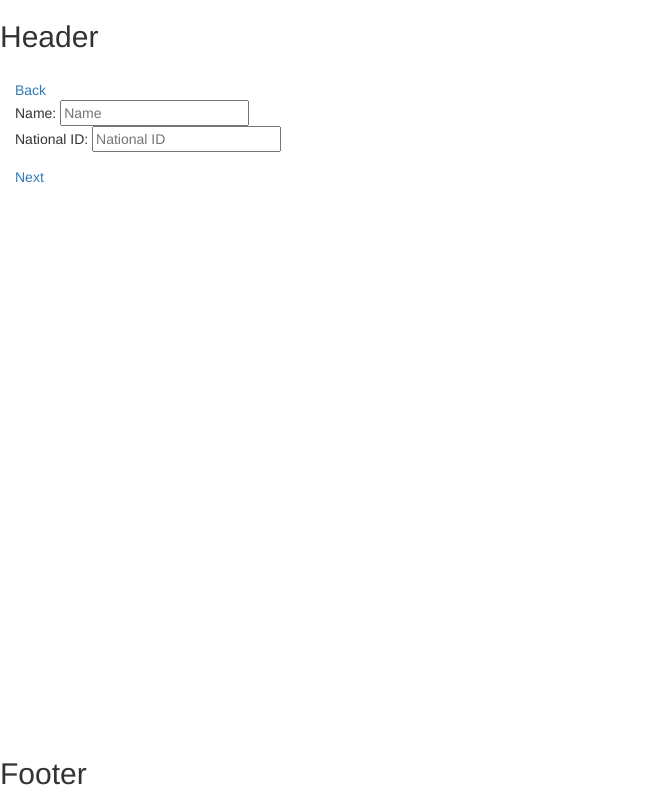
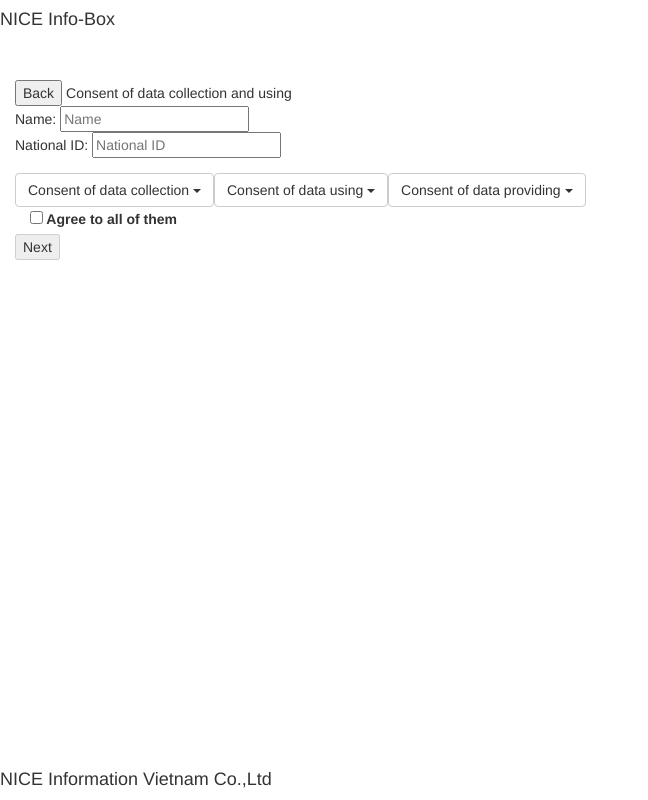
Before and after one commit to anhthuan1205/mobileweb, an Angular app in the folder mobileweb-FE/: page /bank-usage-agreement in a window 1280 px wide. Shown: the whole page, without its empty margins (0-648 px from the left). Built offline with nearby package versions, Linux system fonts and the light colour scheme; no server answers.

Commit message:
fix route button

```diff
--- a/mobileweb-FE/src/app/app.component.html
+++ b/mobileweb-FE/src/app/app.component.html
@@ -1,4 +1,4 @@
-<h2 id="header">Header</h2>
+<h4 id="header">NICE Info-Box</h4>
 <div class="col-md-8 router">
   <router-outlet></router-outlet>
-</div><h2 id="footer">Footer</h2>
+</div><h4 id="footer">NICE Information Vietnam Co.,Ltd</h4>
--- a/mobileweb-FE/src/app/bank-usage-agreement/bank-usage-agreement.component.html
+++ b/mobileweb-FE/src/app/bank-usage-agreement/bank-usage-agreement.component.html
@@ -1,6 +1,30 @@
-<a routerLink="/share-information">Back</a>
+<button routerLink="/share-information">Back</button> Consent of data collection and using
 <app-information></app-information>
-<p>{{ usageAgreement?.information_collection }}</p>
-<p>{{ usageAgreement?.information_share }}</p>
-<p>{{ usageAgreement?.information_usage }}</p>
-<a routerLink="/login-cic">Next</a>
+<div class="btn-group">
+  <button type="button" class="btn btn-default dropdown-toggle" data-toggle="dropdown">
+    Consent of data collection <span class="caret"></span>
+  </button>
+  <ul class="dropdown-menu" role="menu">
+    <li><p>{{ usageAgreement?.information_collection }}</p></li>
+  </ul>
+</div>
+<div class="btn-group">
+  <button type="button" class="btn btn-default dropdown-toggle" data-toggle="dropdown">
+    Consent of data using <span class="caret"></span>
+  </button>
+  <ul class="dropdown-menu" role="menu">
+    <li><p>{{ usageAgreement?.information_share }}</p></li>
+  </ul>
+</div>
+<div class="btn-group">
+  <button type="button" class="btn btn-default dropdown-toggle" data-toggle="dropdown">
+    Consent of data providing <span class="caret"></span>
+  </button>
+  <ul class="dropdown-menu" role="menu">
+    <li><p>{{ usageAgreement?.information_usage }}</p></li>
+  </ul>
+</div><br/>
+<label class="container">
+  <input type="checkbox" [(ngModel)]="theCheckbox"/> Agree to all of them
+</label><br/>
+<button [disabled]="none()" routerLink="/login-cic">Next</button>
--- a/mobileweb-FE/src/app/bank-usage-agreement/bank-usage-agreement.component.ts
+++ b/mobileweb-FE/src/app/bank-usage-agreement/bank-usage-agreement.component.ts
@@ -11,6 +11,7 @@
 export class BankUsageAgreementComponent implements OnInit {
   usageAgreement: IBankUsageAgreement;
   message: string;
+  theCheckbox: false;
 
   constructor(private bankService: BankService,
               private storageService: StorageService) { }
@@ -26,4 +27,7 @@
     } );
   }
 
+  none() {
+    return !this.theCheckbox;
+  }
 }
--- a/mobileweb-FE/src/app/cic-login/cic-login.component.html
+++ b/mobileweb-FE/src/app/cic-login/cic-login.component.html
@@ -1,3 +1,3 @@
-<a routerLink="/bank-usage-agreement">Back</a>
+<button routerLink="/bank-usage-agreement">Back</button> Log in information
 <app-information></app-information>
 <p>cic-login works!</p>
--- a/mobileweb-FE/src/app/list-bank/list-bank.component.html
+++ b/mobileweb-FE/src/app/list-bank/list-bank.component.html
@@ -4,7 +4,7 @@
   <input type="radio" name="bank" [(ngModel)]="result.id" [value]="item.id">{{ item.name }}
 </div>
 <div *ngIf="!banks"><h3>Danh sách rỗng</h3></div>
-  <a routerLink="/share-information">Next</a>
+  <button routerLink="/share-information">Next</button>
 
 <div>{{ onSubmit() | json}}
 </div>
--- a/mobileweb-FE/src/app/share-information/share-information.component.html
+++ b/mobileweb-FE/src/app/share-information/share-information.component.html
@@ -1,3 +1,3 @@
-<a routerLink="/home">Back</a>
+<button routerLink="/home">Back</button>    Send Information
 <app-information></app-information>
 <app-share></app-share>
--- a/mobileweb-FE/src/app/share-information/share/share.component.html
+++ b/mobileweb-FE/src/app/share-information/share/share.component.html
@@ -8,4 +8,4 @@
   <li>Credit score</li>
   <li>Credit grade</li>
 </ul>
-<a routerLink="/bank-usage-agreement">Next</a>
+<button routerLink="/bank-usage-agreement">Next</button>
```
